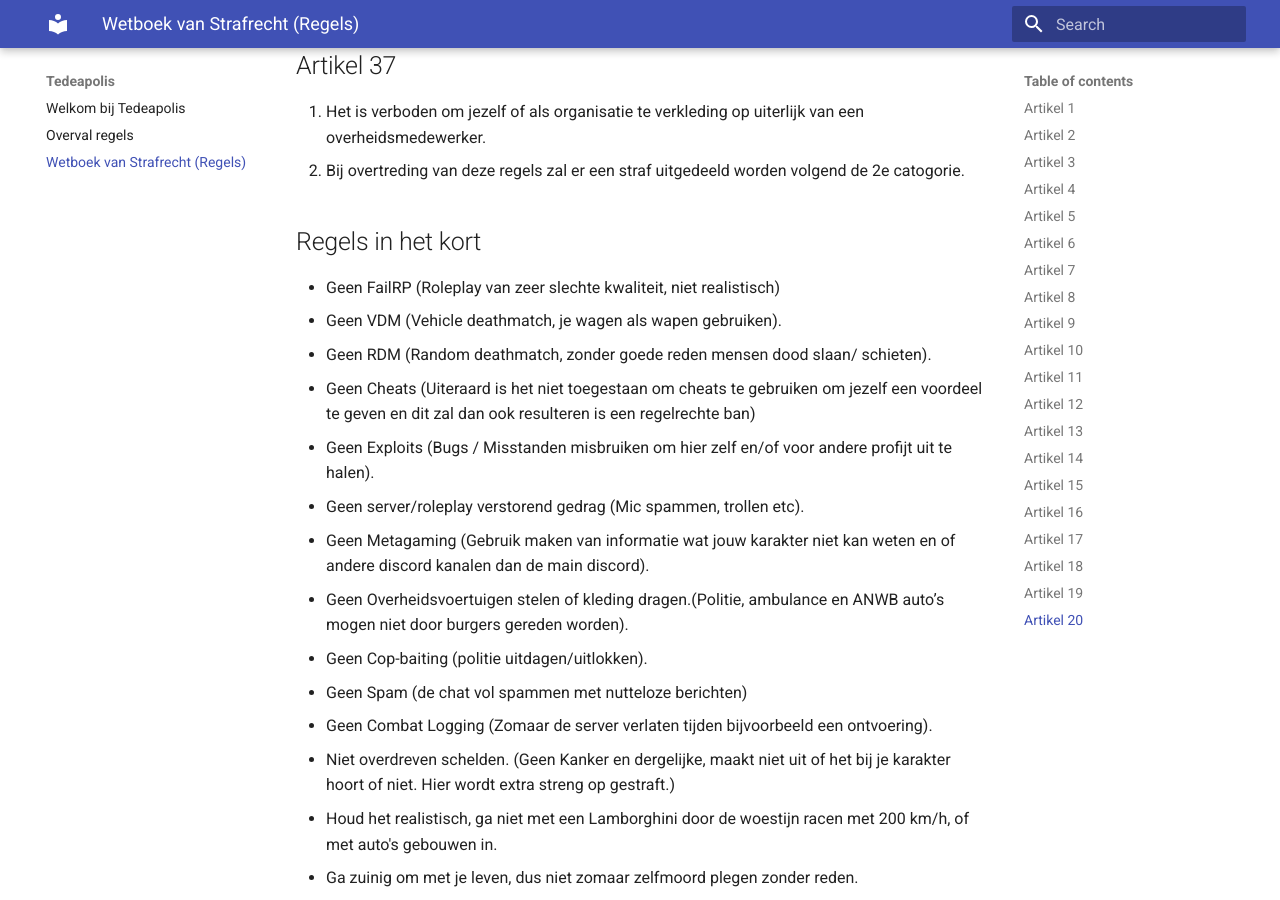
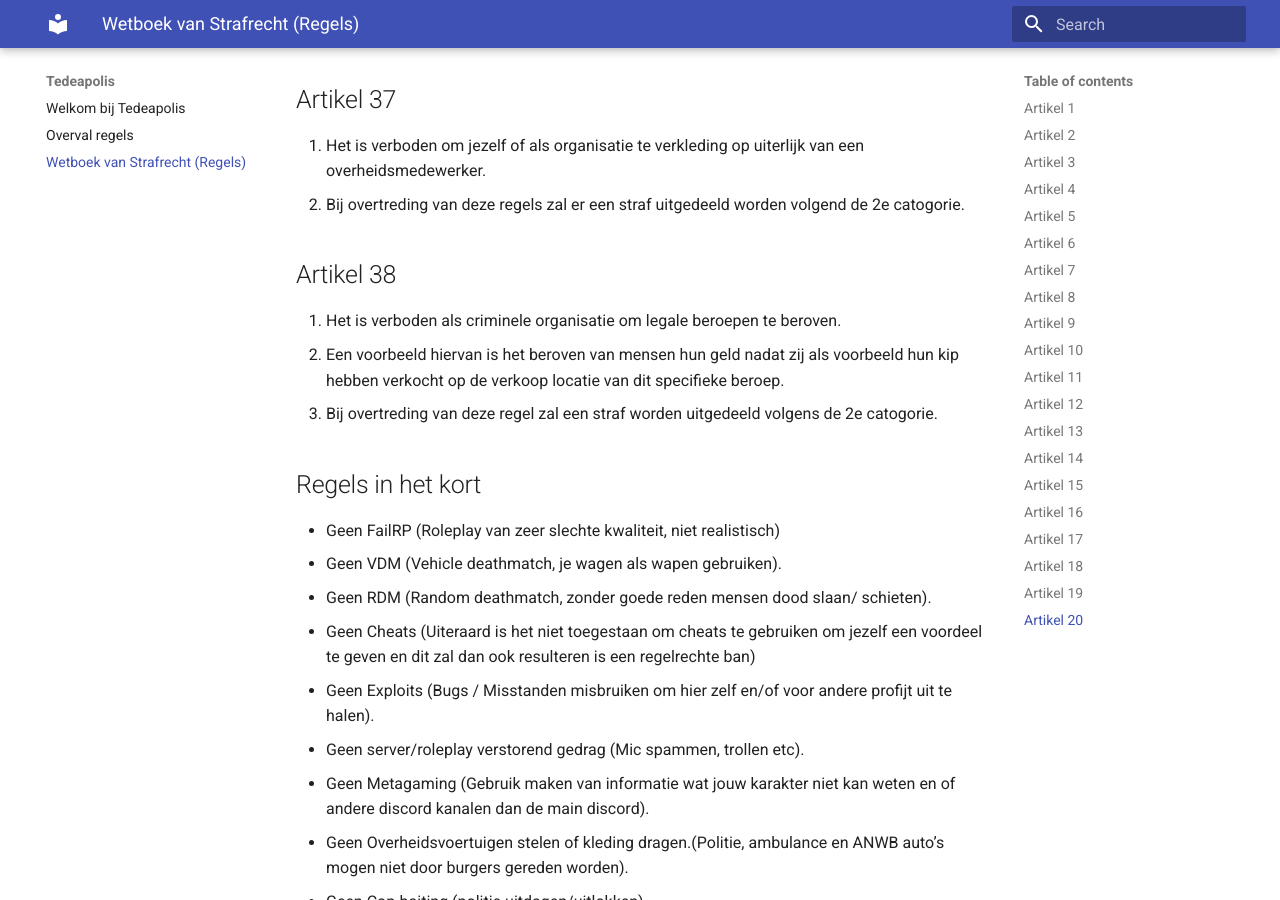
Before and after one commit to Tedeapolis/Tedeapolis, an MkDocs documentation site: the page built from docs/Wetboek.md, in a window 1280 px wide and 900 px high, scrolled down 10443 px. Built offline with MkDocs 1.6.1 and Material for MkDocs 9.7.7, drawn with Linux system fonts in a browser that asks for light colours; some of the changed text lies outside the part shown.

Commit message:
Updated wetboek.md
Artikel 38  - Artikel 7 chrossair

```diff
--- a/docs/Wetboek.md
+++ b/docs/Wetboek.md
@@ -60,6 +60,7 @@
 ## Artikel 7
 
 1. Hij die gebruik maakt van software/hulpmiddelen van derde partijen om profijt te krijgen in het spel (cheats) zal bestraft worden volgens de 7e categorie.
+2. Enkele voorbeelden hiervan zijn onder andere een chrossair en of cheats
 
 ## Artikel 8
 
@@ -249,6 +250,11 @@ Bodycam beelden zijn op de volgende manier toegestaan
 1. Het is verboden om jezelf of als organisatie te verkleding op uiterlijk van een overheidsmedewerker.
 2. Bij overtreding van deze regels zal er een straf uitgedeeld worden volgend de 2e catogorie.
 
+## Artikel 38
+1. Het is verboden als criminele organisatie om legale beroepen te beroven.
+2. Een voorbeeld hiervan is het beroven van mensen hun geld nadat zij als voorbeeld hun kip hebben verkocht op de verkoop locatie van dit specifieke beroep.
+3. Bij overtreding van deze regel zal een straf worden uitgedeeld volgens de 2e catogorie.
+
 
 ## Regels in het kort
 
```
